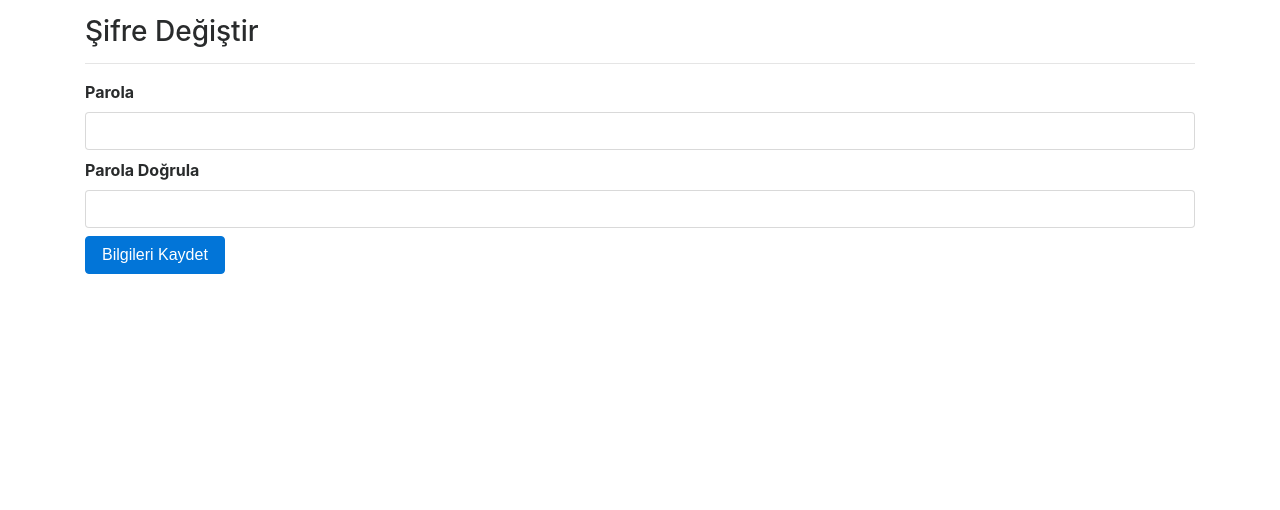
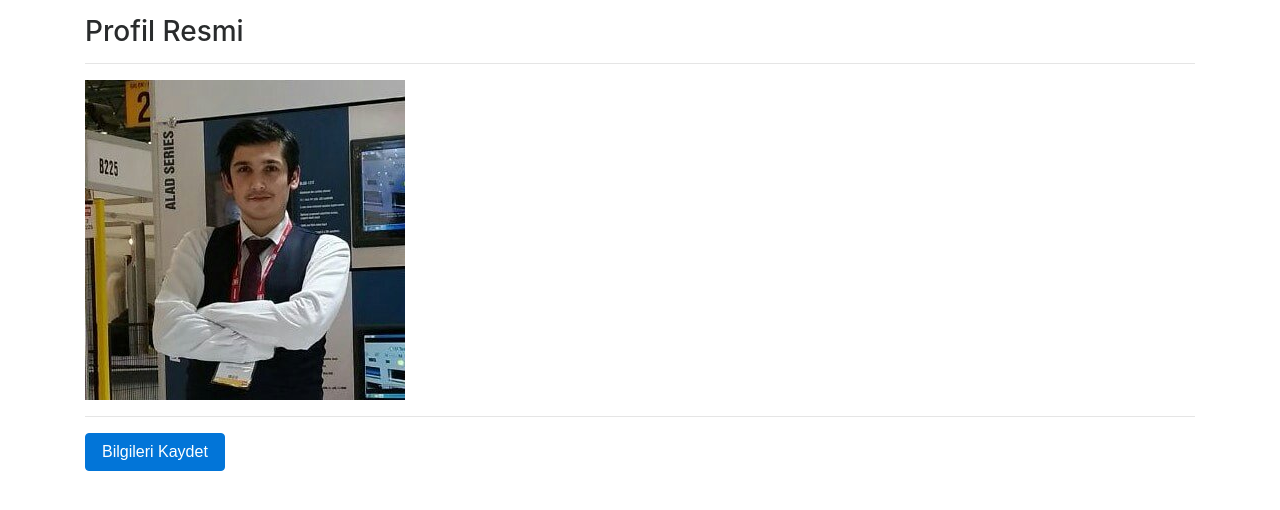
Before and after one commit to koksalkapucuoglu/LearnPythonBasic, a Flask app: template YBBLOG/templates/profile.html in a window 1280 px wide. Shown: the part 56-566 px from the top of the page. Run offline with Flask 2, Linux system fonts and the light colour scheme; the template is opened without the code that fills it: values that come from a table or form of the project are taken from there, others are empty; some libraries are stand-ins or nearby versions.

Commit message:
Update profile.html
- Blog.py'de yapılan değişiklikler ile entegre değişiklikler yapıldı.

```diff
--- a/YBBLOG/templates/profile.html
+++ b/YBBLOG/templates/profile.html
@@ -6,17 +6,21 @@
 
 <form method="post">
     {% if durum == "changeinfo" %}
+
     <h3>Bilgileri Düzenle</h3>
     <hr>
     {{ render_field(form.name,class ="form-control") }} <!--form control classı ile yazı alanını daha geniş yapıyoruz-->
     {{ render_field(form.username,class ="form-control") }}
     {{ render_field(form.email,class ="form-control") }}
+    {{ render_field(form.password,class ="form-control") }}
+    {{ render_field(form.confirm,class ="form-control") }}
 
     {% else %}
-    <h3>Şifre Değiştir</h3>
+
+    <h3>Profil Resmi</h3>
     <hr>
-    {{ render_field(form.password,class ="form-control") }}
-    {{ render_field(form.confirm,class ="form-control") }}
+    <img src="{{url_for('static', filename='profil_pic.jpg')}}" >
+    <hr>
 
     {% endif %}
 
```
